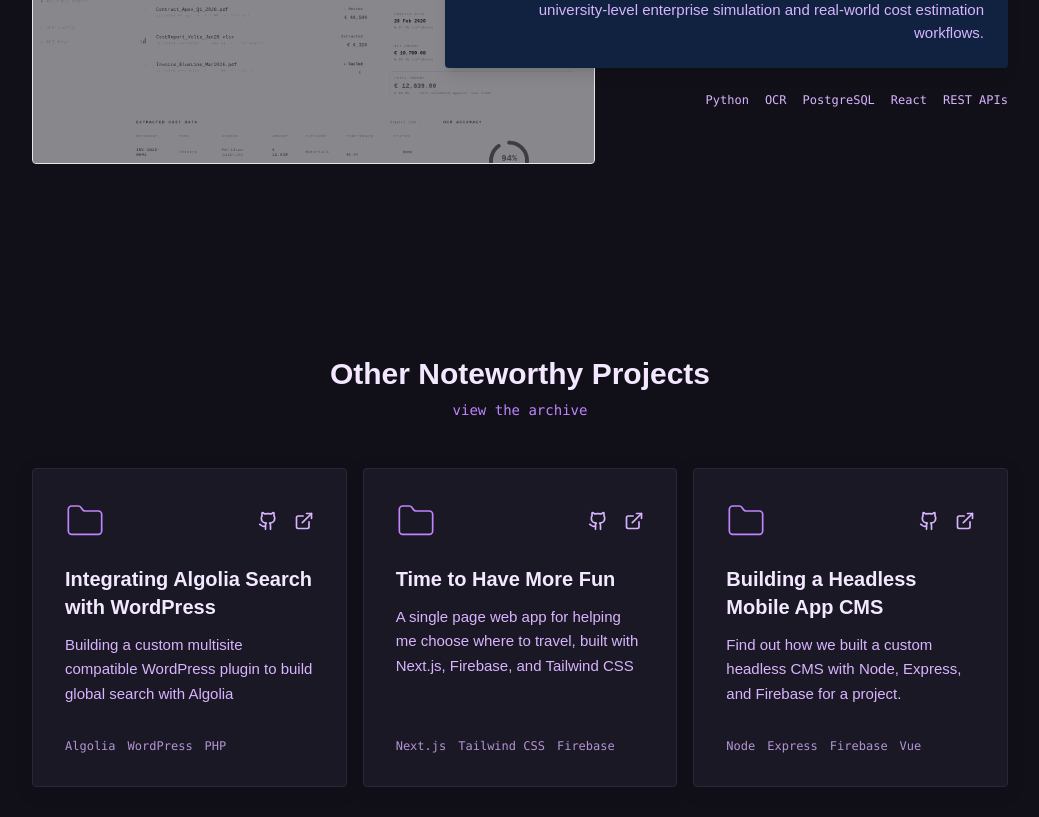
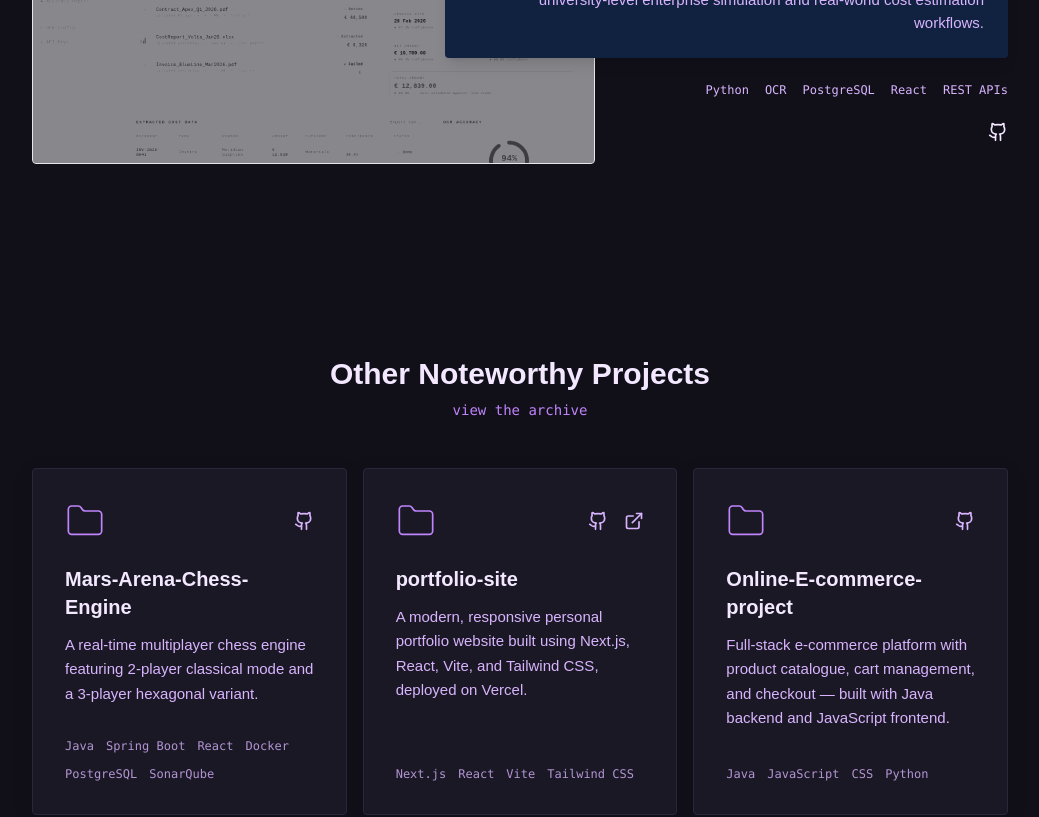
Before and after one commit to rakshith-bs25/rakshith-portfolio-2026, a Next.js app: page / in a window 1280 px wide. Shown: the part 4560-5377 px from the top of the page, without its empty margins (120-1159 px from the left). Built offline with nearby package versions, Linux system fonts and the light colour scheme.

Commit message:
Update project section and experience components

```diff
--- a/src/components/Experience.tsx
+++ b/src/components/Experience.tsx
@@ -4,7 +4,8 @@ import React, { useState } from "react";
 import { motion, AnimatePresence } from "framer-motion";
 import { useLanguage } from "./LanguageProvider";
 
-const jobs = [
+const jobs = {
+    EN: [
         {
             company: "Infopine",
             role: "Associate Software Engineer",
@@ -38,20 +39,58 @@ const jobs = [
                 "Gained exposure to SDLC and enterprise integration workflows.",
             ],
         },
-];
+    ],
+    DE: [
+        {
+            company: "Infopine",
+            role: "Associate Software Engineer",
+            date: "Jan 2023 - Feb 2025",
+            description: [
+                "Skalierbare Java Spring Boot Backend-Services für eine cloudbasierte ERP-Plattform mit über 30 B2B-Kunden entwickelt.",
+                "Sichere REST-APIs zur Integration von Finanzmodulen mit Drittanbieter-Zahlungsgateways entworfen.",
+                "MySQL/PostgreSQL-Abfragen optimiert und die Performance für datenintensive Reports verbessert.",
+                "Workflows mit Python automatisiert und manuelle Fehler um ca. 40 % reduziert.",
+                "Frontend-Funktionen mit React entwickelt und REST-APIs konsumiert.",
+                "In Agile/Scrum gearbeitet und zu CI/CD mit Git, Maven, Jenkins und Docker beigetragen.",
+            ],
+        },
+        {
+            company: "Infopine",
+            role: "Trainee Software Engineer",
+            date: "Nov 2021 - Dez 2022",
+            description: [
+                "Backend-Module mit Spring Boot in einer Microservices-Architektur implementiert.",
+                "Optimierte SQL-Abfragen für relationale Datenbanken entwickelt.",
+                "TDD praktiziert und zur technischen Dokumentation beigetragen.",
+            ],
+        },
+        {
+            company: "Infopine",
+            role: "Projektpraktikant",
+            date: "Aug 2021 - Nov 2021",
+            description: [
+                "Bei der Backend-Entwicklung mit Java und Spring mitgewirkt.",
+                "React-basierte Frontend-Implementierung unterstützt.",
+                "Einblicke in SDLC und enterprise Integrationsworkflows gewonnen.",
+            ],
+        },
+    ]
+};
 
 export function Experience() {
     const { language } = useLanguage();
     const [activeTab, setActiveTab] = useState(0);
 
+    const currentJobs = language === "DE" ? jobs.DE : jobs.EN;
+
     // Group jobs by company
-    const groupedJobs = jobs.reduce((acc, job) => {
+    const groupedJobs = currentJobs.reduce((acc, job) => {
         if (!acc[job.company]) {
             acc[job.company] = [];
         }
         acc[job.company].push(job);
         return acc;
-    }, {} as Record<string, typeof jobs>);
+    }, {} as Record<string, typeof currentJobs>);
 
     const companies = Object.keys(groupedJobs);
 
--- a/src/components/OtherProjects.tsx
+++ b/src/components/OtherProjects.tsx
@@ -11,46 +11,32 @@ export function OtherProjects() {
 
     const projects = [
         {
-            title: "Integrating Algolia Search with WordPress",
-            description: "Building a custom multisite compatible WordPress plugin to build global search with Algolia",
-            tech: ["Algolia", "WordPress", "PHP"],
-            github: "https://github.com",
-            external: "https://example.com",
+            title: "Mars-Arena-Chess-Engine",
+            description: "A real-time multiplayer chess engine featuring 2-player classical mode and a 3-player hexagonal variant.",
+            tech: ["Java", "Spring Boot", "React", "Docker", "PostgreSQL", "SonarQube"],
+            github: "https://github.com/rakshith-bs25/Mars-Arena-Chess-Engine",
+            external: "",
         },
         {
-            title: "Time to Have More Fun",
-            description: "A single page web app for helping me choose where to travel, built with Next.js, Firebase, and Tailwind CSS",
-            tech: ["Next.js", "Tailwind CSS", "Firebase"],
-            github: "https://github.com",
-            external: "https://example.com",
+            title: "portfolio-site",
+            description: "A modern, responsive personal portfolio website built using Next.js, React, Vite, and Tailwind CSS, deployed on Vercel.",
+            tech: ["Next.js", "React", "Vite", "Tailwind CSS"],
+            github: "https://github.com/rakshith-bs25/rakshith-portfolio-2026",
+            external: "https://rakshith-portfolio-2026.vercel.app/",
         },
         {
-            title: "Building a Headless Mobile App CMS",
-            description: "Find out how we built a custom headless CMS with Node, Express, and Firebase for a project.",
-            tech: ["Node", "Express", "Firebase", "Vue"],
-            github: "https://github.com",
-            external: "https://example.com",
+            title: "Online-E-commerce-project",
+            description: "Full-stack e-commerce platform with product catalogue, cart management, and checkout — built with Java backend and JavaScript frontend.",
+            tech: ["Java", "JavaScript", "CSS", "Python"],
+            github: "https://github.com/rakshith-bs25/Online-E-commerce-project",
+            external: "",
         },
         {
-            title: "OctoProfile",
-            description: "A nicer look at your GitHub profile and repo stats. Includes data visualizations of your top languages.",
-            tech: ["Next.js", "Chart.js", "GitHub API"],
-            github: "https://github.com",
-            external: "https://example.com",
-        },
-        {
-            title: "Google Keep Clone",
-            description: "A simple Google Keep clone built with Vue and Firebase.",
-            tech: ["Vue", "Firebase"],
-            github: "https://github.com",
-            external: "https://example.com",
-        },
-        {
-            title: "Apple Music Embed",
-            description: "Embed an Apple Music player into your website or app. Includes a custom player interface built with Vue.",
-            tech: ["Vue", "Node.js", "Apple Music API"],
-            github: "https://github.com",
-            external: "https://example.com",
+            title: "low-cost-ventilator-project",
+            description: "This project involves the design and development of a low-cost, portable mechanical ventilator aimed at providing respiratory support for patients in critical conditions, especially in limited settings.",
+            tech: ["Arduino", "C++", "Hardware Design"],
+            github: "https://github.com/rakshith-bs25/low-cost-ventilator-project",
+            external: "",
         },
     ];
 
@@ -107,7 +93,7 @@ export function OtherProjects() {
                                         </div>
 
                                         <h3 className="text-xl font-bold text-text-primary mb-3 group-hover:text-accent transition-colors">
-                                            <a href={project.external} target="_blank" rel="noopener noreferrer" className="before:content-[''] before:absolute before:z-0 before:w-full before:h-full before:top-0 before:left-0">
+                                            <a href={project.external || project.github} target="_blank" rel="noopener noreferrer" className="before:content-[''] before:absolute before:z-0 before:w-full before:h-full before:top-0 before:left-0">
                                                 {project.title}
                                             </a>
                                         </h3>
--- a/src/components/Projects.tsx
+++ b/src/components/Projects.tsx
@@ -15,7 +15,7 @@ export function Projects() {
             description:
                 "A production-style enterprise system combining ERP operations with a customer-facing e-commerce portal. Built with a scalable, modular backend and secure authentication architecture, demonstrating real-world business workflow design (inventory, orders, billing, user roles).",
             tech: ["Java", "Spring Boot", "React", "PostgreSQL", "Docker", "JWT"],
-            github: "#",
+            github: "https://github.com/rakshith-bs25/TradeFlow",
             external: "#",
             image: "/tradeflow_erp_dashboard.png",
         },
@@ -24,7 +24,7 @@ export function Projects() {
             description:
                 "An AI layer built on top of TradeFlow’s data model that allows users to query ERP data using natural language. Converts human queries into optimized SQL via LLM orchestration, enabling non-technical users to extract business insights instantly.",
             tech: ["Python", "FastAPI", "LangChain", "OpenAI API", "PostgreSQL", "SQL"],
-            github: "#",
+            github: "https://github.com/rakshith-bs25/Smart-ERP-Query-Engine",
             external: "#",
             image: "/Smart ERP Query.png",
         },
@@ -33,7 +33,7 @@ export function Projects() {
             description:
                 "A document processing system that extracts structured data from invoices and project documents using OCR and automated parsing. Designed for university-level enterprise simulation and real-world cost estimation workflows.",
             tech: ["Python", "OCR", "PostgreSQL", "React", "REST APIs"],
-            github: "#",
+            github: "https://github.com/rakshith-bs25/enterprise-cost-estimation-app",
             external: "#",
             image: "/costiq_dashboard_white.png",
         },
```
Lines whose indentation alone changed are shown as unchanged.
